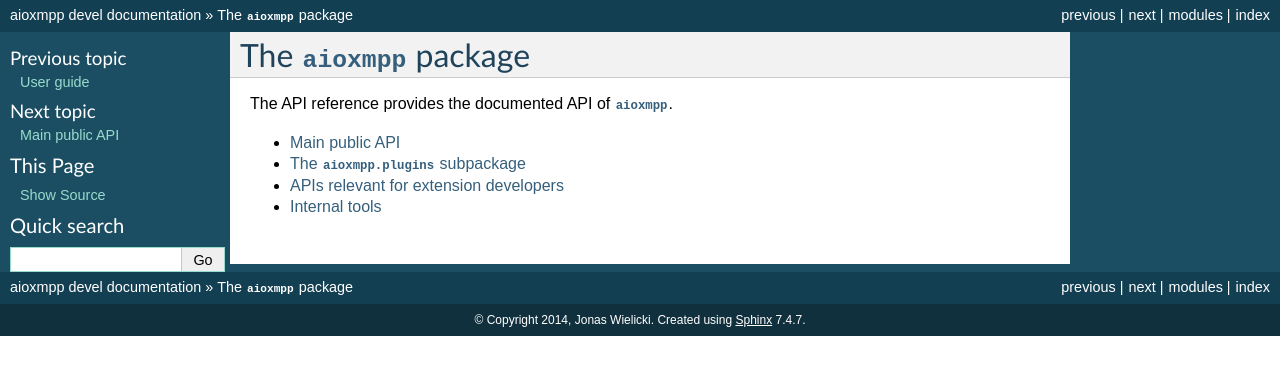
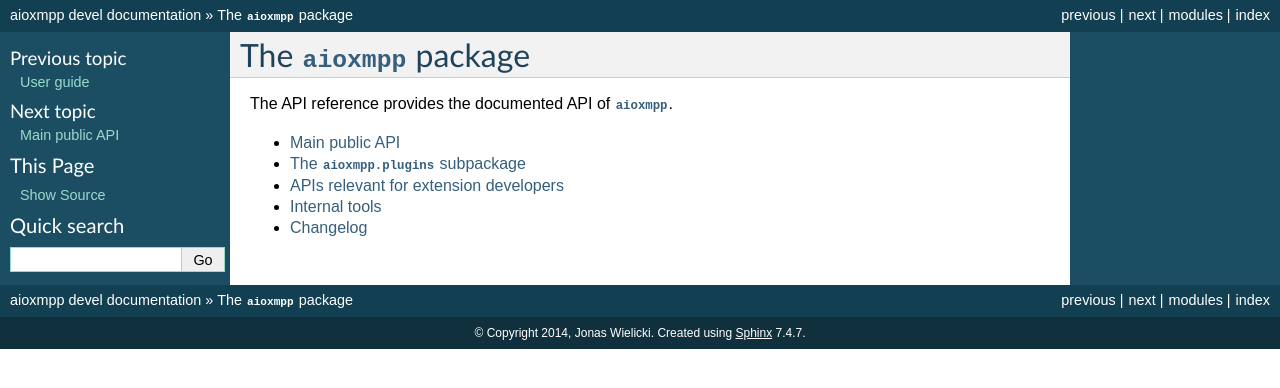
Before and after one commit to horazont/aioxmpp, a Sphinx documentation site: the page built from docs/api/index.rst, in a window 1280 px wide. Shown: the top 388 px of the page. Built offline with Sphinx 7.4.7, drawn with Linux system fonts in a browser that asks for light colours; pages that are not in the unit, such as notebooks, are missing from menus.

Commit message:
Start a changelog

```diff
--- /dev/null
+++ b/docs/api/changelog.rst
@@ -0,0 +1,4 @@
+Changelog
+#########
+
+No changelog yet.
--- a/docs/api/index.rst
+++ b/docs/api/index.rst
@@ -14,3 +14,4 @@ The API reference provides the documented API of :mod:`aioxmpp`.
    plugins/index.rst
    extension/index.rst
    internal/index.rst
+   changelog.rst
```
